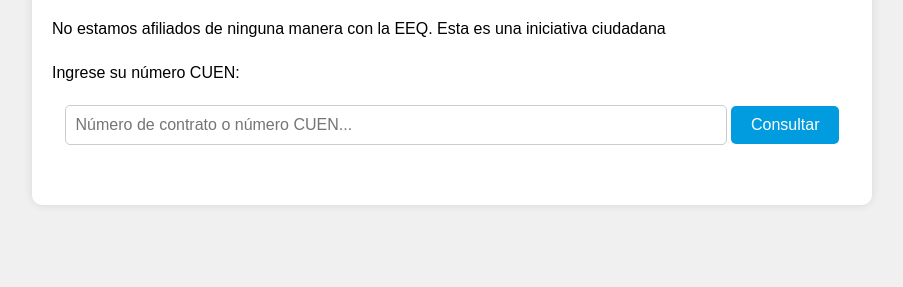
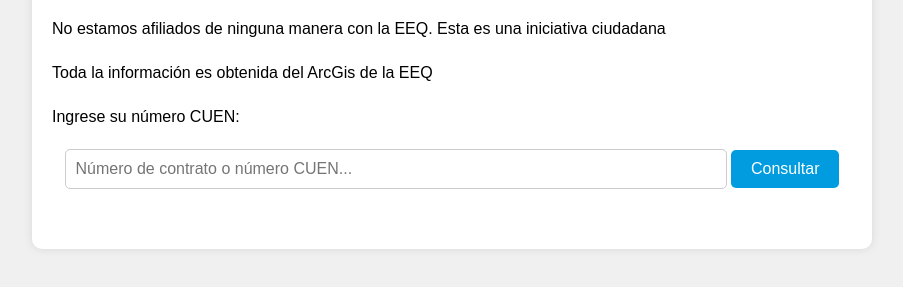
Before and after one commit to codewavejam/cortes-eeq.github.io, a plain HTML site: page index.html in a window 1280 px wide. Shown: the part 177-464 px from the top of the page, without its empty margins (188-1091 px from the left). Drawn offline with Linux system fonts and the light colour scheme.

Commit message:
Update index to be clear

```diff
--- a/index.html
+++ b/index.html
@@ -11,6 +11,7 @@
         <h1>Consulta de Cortes EEQ</h1>
         <p>Este sitio pretende ayudar a la ciudadanía en la consulta de horarios de cortes de luz.</p>
         <p>No estamos afiliados de ninguna manera con la EEQ. Esta es una iniciativa ciudadana</p>
+        <p>Toda la información es obtenida del ArcGis de la EEQ</p>
         <p>Ingrese su número CUEN:</p>
         <form id="queryForm">
             <input type="text" id="searchId" placeholder="Número de contrato o número CUEN...">
```
